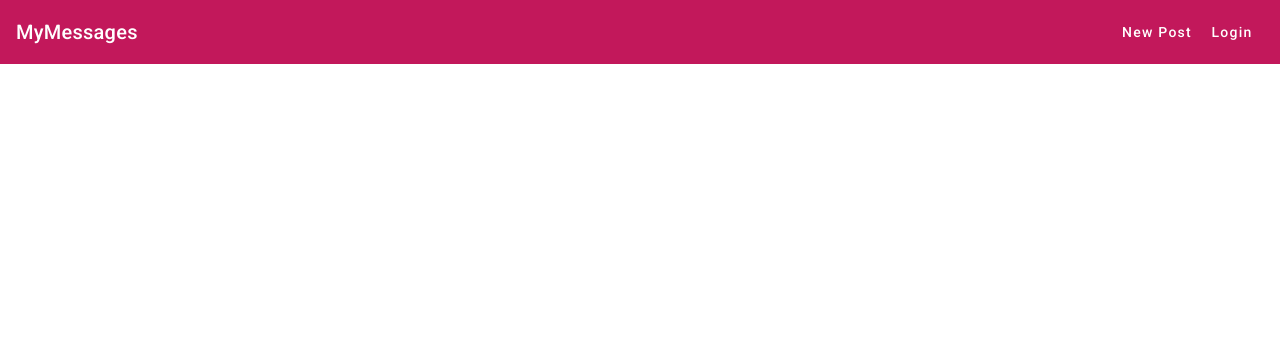
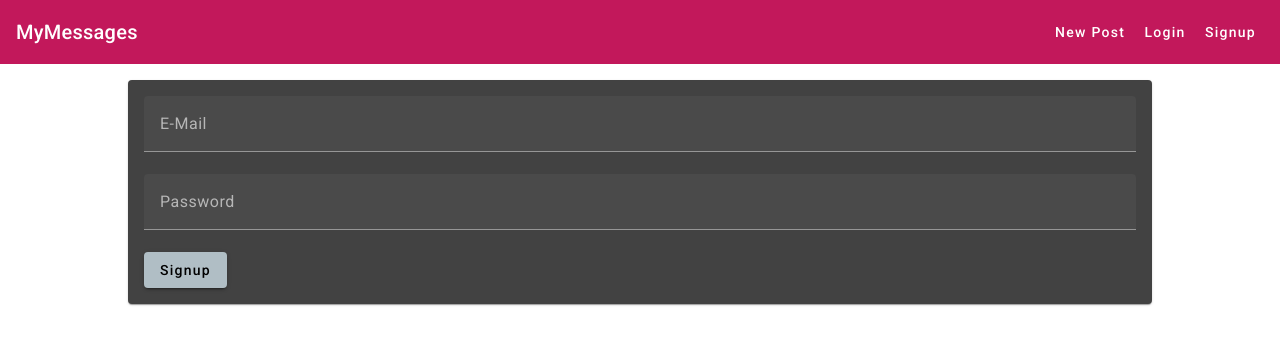
Before and after one commit to danv100/mean-course, an Angular app: page /signup in a window 1280 px wide. Before the commit this address led to /. Shown: the top 344 px of the page. Built offline with nearby package versions, Linux system fonts and the light colour scheme.

Commit message:
97 complete

```diff
--- a/src/app/app-routing.module.ts
+++ b/src/app/app-routing.module.ts
@@ -3,12 +3,14 @@ import { RouterModule, Routes } from '@angular/router';
 import { PostListComponent } from './posts/post-list/post-list.component';
 import { PostCreateComponent } from './posts/post-create/post-create.component';
 import { LoginComponent } from './auth/login/login.component';
+import { SignupComponent } from './auth/signup/signup.component';
 
 const routes: Routes = [
   {path: '' , component: PostListComponent},
   {path: 'create', component: PostCreateComponent },
   {path: 'edit/:postId', component: PostCreateComponent },
-  {path: 'login', component: LoginComponent }
+  {path: 'login', component: LoginComponent },
+  {path: 'signup', component: SignupComponent }
 ];
 
 @NgModule({
--- a/src/app/app.module.ts
+++ b/src/app/app.module.ts
@@ -19,6 +19,7 @@ import { PostListComponent } from './posts/post-list/post-list.component';
 import { PostsService } from './posts/posts.service';
 import { HttpClientModule } from '@angular/common/http';
 import { LoginComponent } from './auth/login/login.component';
+import { SignupComponent } from './auth/signup/signup.component';
 
 @NgModule({
   declarations: [
@@ -28,6 +29,7 @@ import { LoginComponent } from './auth/login/login.component';
     HeaderComponent,
     PostListComponent,
     LoginComponent,
+    SignupComponent
   ],
   imports: [
     BrowserModule,
--- a/src/app/auth/signup/signup.component.html
+++ b/src/app/auth/signup/signup.component.html
@@ -1,6 +1,6 @@
-<mat-card color="primary">
+<mat-card>
   <mat-spinner *ngIf="isLoading"></mat-spinner>
-  <form (submit)="onLogin(loginForm)" #loginForm="ngForm" *ngIf="!isLoading">
+  <form (submit)="onSignup(signupForm)" #signupForm="ngForm" *ngIf="!isLoading">
     <mat-form-field>
       <input
         matInput
@@ -19,6 +19,6 @@
     <button
       mat-raised-button
       color="accent"
-      type="submit">Login</button>
+      type="submit">Signup</button>
   </form>
 </mat-card>
--- a/src/app/auth/signup/signup.component.ts
+++ b/src/app/auth/signup/signup.component.ts
@@ -2,13 +2,13 @@ import { Component } from '@angular/core';
 import { NgForm } from '@angular/forms';
 
 @Component({
-  templateUrl: './login.component.html',
-  styleUrl: './login.component.scss'
+  templateUrl: './signup.component.html',
+  styleUrl: './signup.component.scss'
 })
-export class LoginComponent {
+export class SignupComponent {
   isLoading: boolean = false;
 
-  onLogin(form: NgForm) {
+  onSignup(form: NgForm) {
     console.log(form.value);
   }
 }
--- a/src/app/header/header.component.html
+++ b/src/app/header/header.component.html
@@ -4,5 +4,6 @@
   <ul>
     <li><a mat-button routerLink="/create" routerLinkActive="mat-accent">New Post</a></li>
     <li><a mat-button routerLink="/login" routerLinkActive="mat-accent">Login</a></li>
+    <li><a mat-button routerLink="/signup" routerLinkActive="mat-accent">Signup</a></li>
   </ul>
 </mat-toolbar>
```
